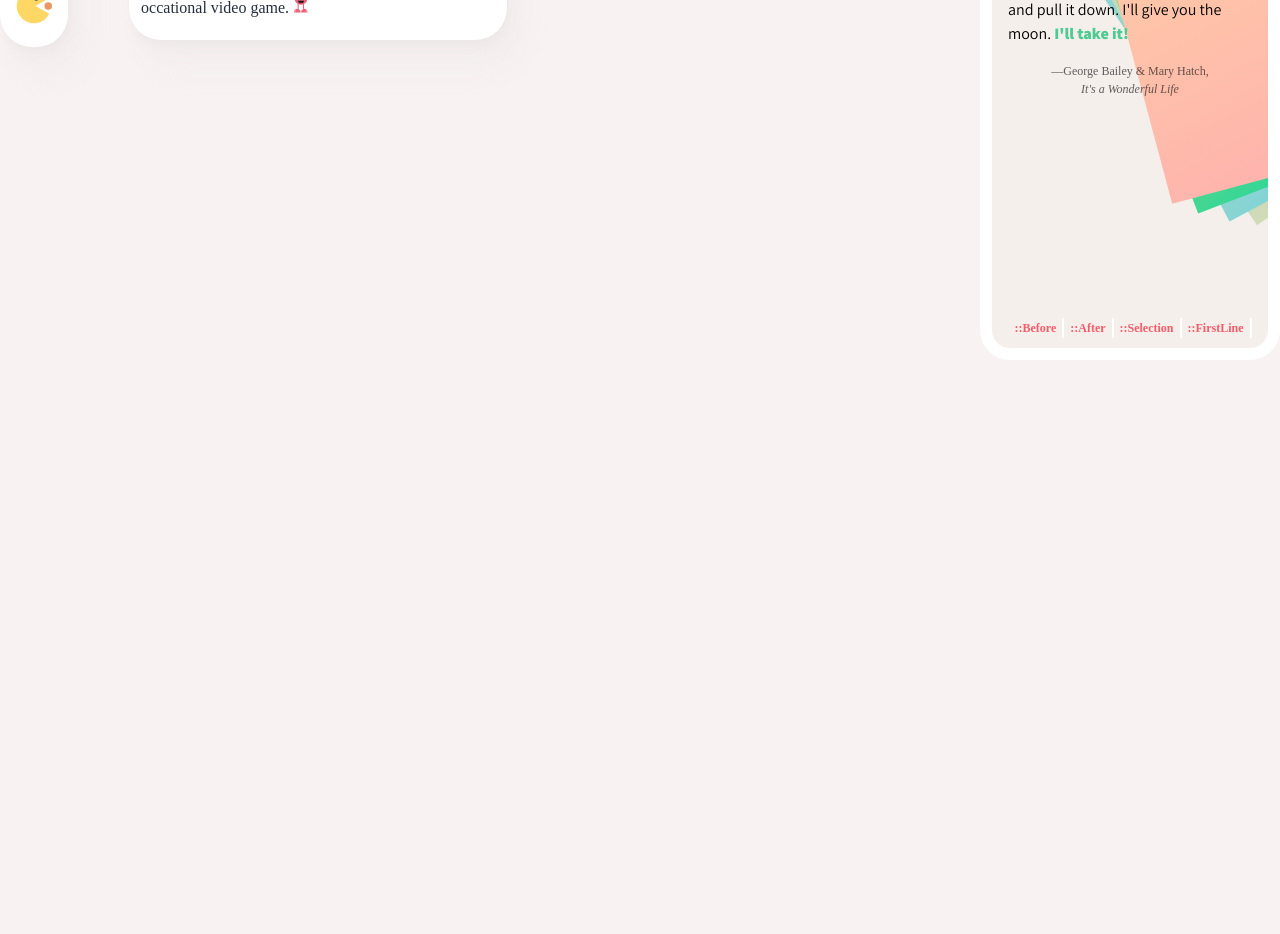
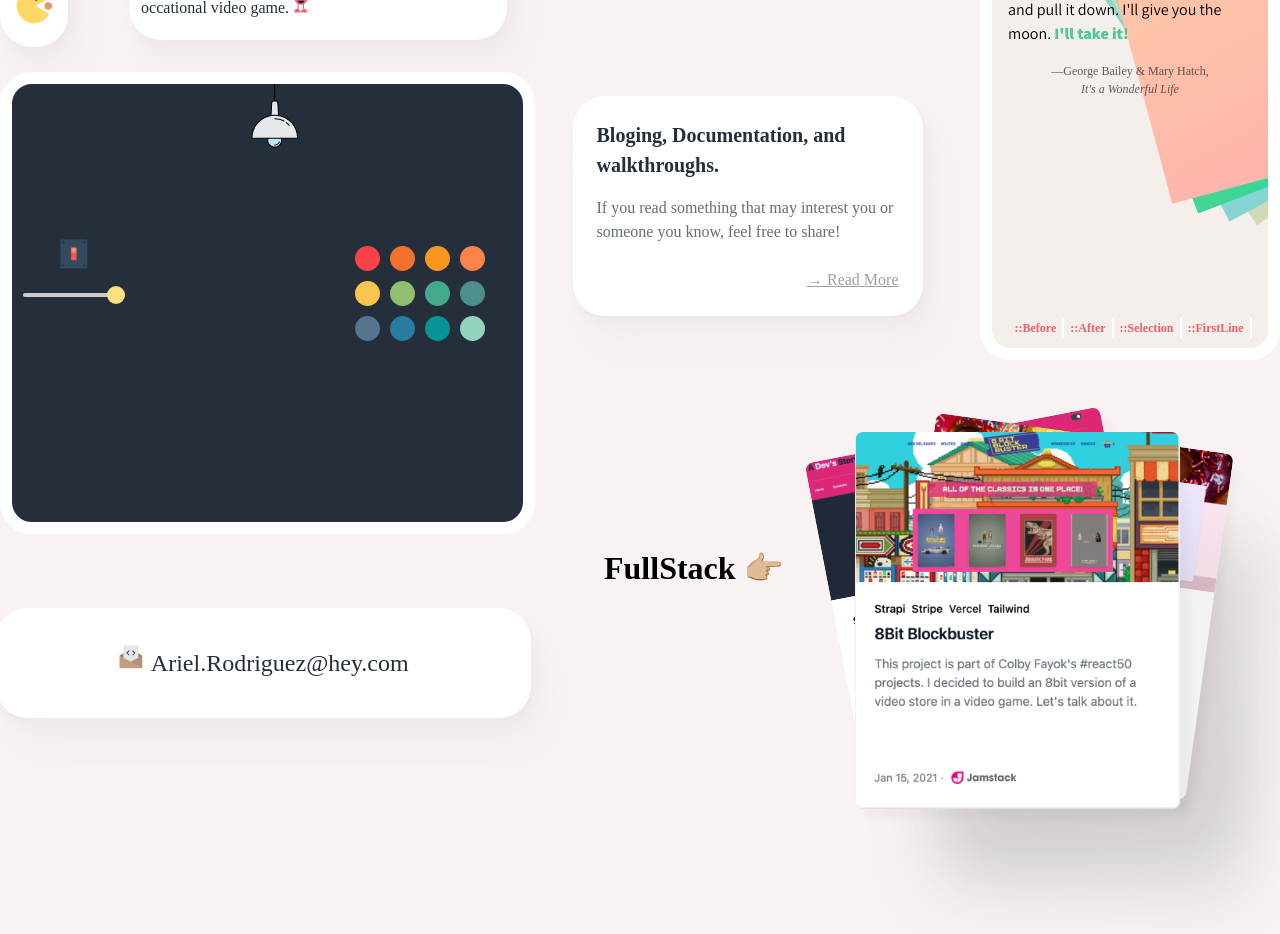
Before and after one commit to Ariels713/portfolio2.0, a React (Create React App) app: page / in a window 1280 px wide. Shown: the part 360-1294 px from the top of the page. Built offline with nearby package versions, Linux system fonts and the light colour scheme.

Commit message:
desktop layotu done

```diff
--- a/src/components/blogs/BlogPost.js
+++ b/src/components/blogs/BlogPost.js
@@ -1,12 +1,23 @@
 import styled from "styled-components"
 
 const BlogPostWrapper = styled.div`
-  max-width: 400px;
+  width: 350px;
   background-color: hsla(104, 100%, 100%, 1);
   border-radius: 32px;
   padding: clamp(0.75rem, 3%, 2rem);
   font-family: Silka;
   color: hsla(214, 24%, 19%, 1);
+  display: flex;
+  flex-direction: column;
+  justify-content: space-around;
+  padding: clamp(1.5rem, 3%, 2rem);
+  word-break: break-word;
+
+  box-shadow: 1px 2px 2px hsla(359, 11%, 92%, 0.2),
+    2px 4px 4px hsla(359, 11%, 92%, 0.2), 4px 8px 8px hsla(359, 11%, 92%, 0.2),
+    8px 16px 16px hsla(359, 11%, 92%, 0.2),
+    16px 32px 32px hsla(359, 11%, 92%, 0.2);
+  margin: auto;
 `
 
 const BlogPostTitle = styled.h1`
--- a/src/components/body/MainContainer.js
+++ b/src/components/body/MainContainer.js
@@ -99,10 +99,11 @@ const GridArea4 = styled.div`
   }
 `
 const GridArea5 = styled.div`
-  grid-area: 3 / 1 / 8 / 6;
+  /* grid-area: 3 / 1 / 8 / 6; */
+  grid-area: 4 / 1 / 8 / 6;
   justify-self: flex-start;
   cursor: pointer;
-  margin-top: 1.5rem;
+  margin-top: -1.5rem;
 
   @media (max-width: 550px) {
     /* Tablets */
@@ -117,8 +118,9 @@ const GridArea5 = styled.div`
   }
 `
 const GridArea6 = styled.div`
-  grid-area: 3 / 9 / 5 / 13;
-  justify-self: flex-end;
+  /* grid-area: 3 / 9 / 5 / 13; */
+  grid-area: 4 / 6 / 7 / 10;
+  justify-self: center;
   cursor: pointer;
 
   @media (max-width: 550px) {
@@ -136,10 +138,11 @@ const GridArea6 = styled.div`
   }
 `
 const GridArea7 = styled.div`
-  grid-area: 5 / 9 / 5 / 9;
+  grid-area: 8 / 6 / 9 / 9;
   justify-self: center;
   cursor: pointer;
-  margin-top: 3rem;
+  /* width: 100%;  */
+  /* margin-top: 3rem; */
   @media (max-width: 550px) {
     /* Tablets */
   }
@@ -152,7 +155,8 @@ const GridArea7 = styled.div`
   }
 `
 const GridArea8 = styled.div`
-  grid-area: 6 / 6 / 7 / 9;
+  /* grid-area: 6 / 6 / 7 / 9; */
+  grid-area: 7 / 6 / 10 / 12;
   justify-self: center;
   cursor: pointer;
 
@@ -168,8 +172,8 @@ const GridArea8 = styled.div`
   }
 `
 const GridArea9 = styled.div`
-  grid-area: 6 / 1 / 9 / 6;
-  margin-top: 2rem;
+  grid-area: 8 / 1 / 10 / 6;
+
   @media (max-width: 550px) {
     /* Tablets */
   }
@@ -199,25 +203,21 @@ function MainContainer() {
         <GridArea4>
           <PseudoElement />
         </GridArea4>
-
-        {/* <GridArea4>
-          <BlogPost />
-        </GridArea4>
         <GridArea5>
           <Lamp />
         </GridArea5>
         <GridArea6>
-          <IntroVideo />
+          <BlogPost />
         </GridArea6>
         <GridArea7>
-          <ProjectStack />
+          <RecentProjects />
         </GridArea7>
         <GridArea8>
-          <RecentProjects />
+          <ProjectStack />
         </GridArea8>
         <GridArea9>
           <Contact />
-        </GridArea9> */}
+        </GridArea9>
       </MainWrapper>
     </>
   )
```
